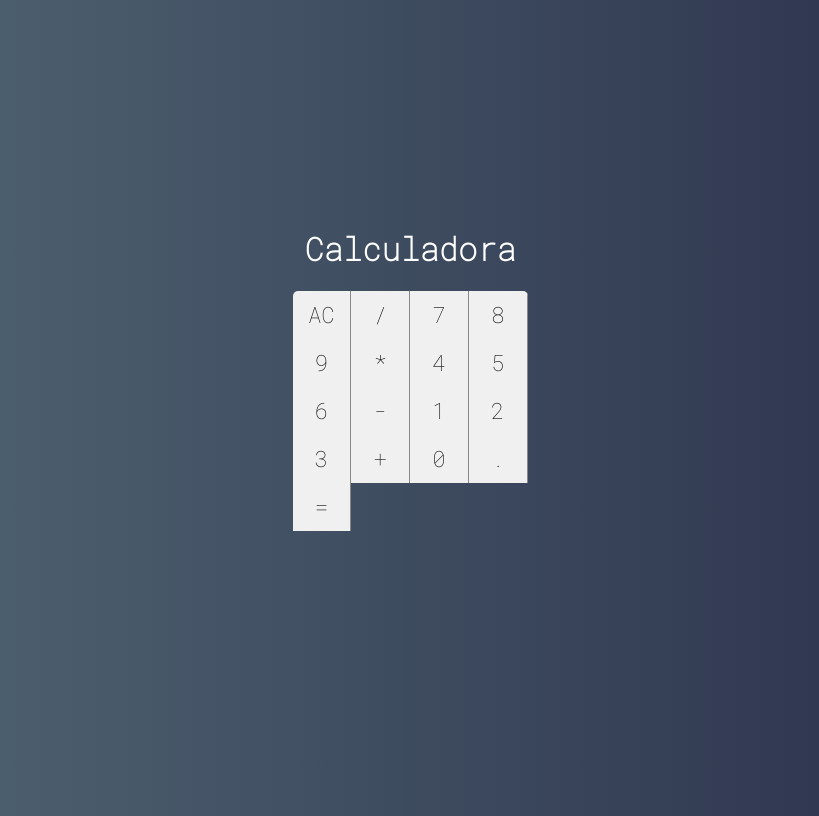
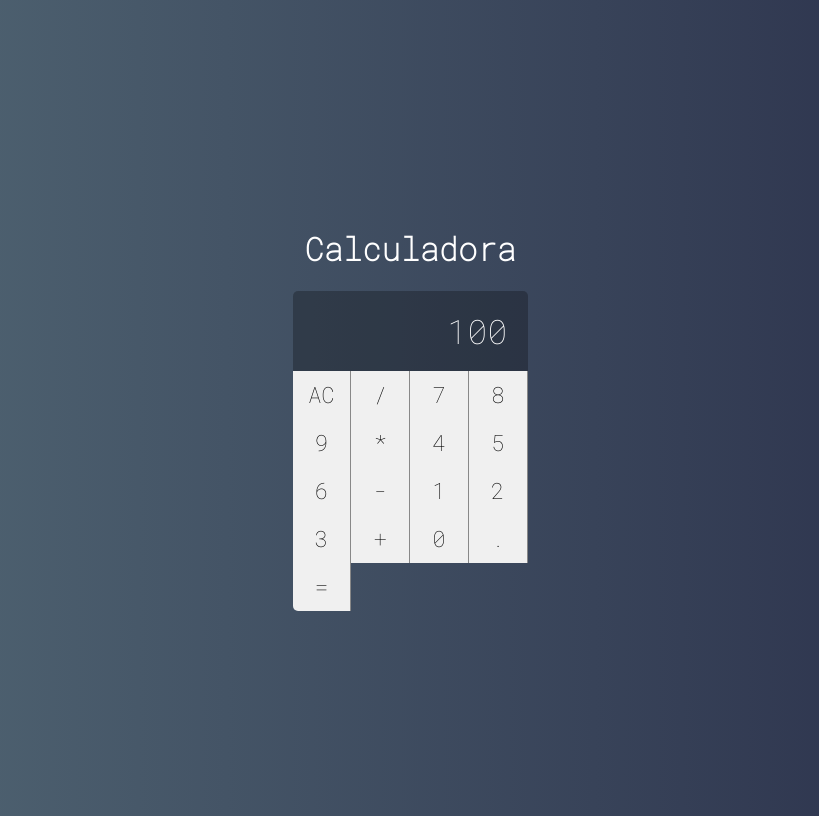
Before and after one commit to Jmar33/Projeto-Calculadora-React, a React (Create React App) app in the folder calculadora/: page / in a window 1280 px wide. Shown: the whole page, without its empty margins (230-1049 px from the left). Built offline with nearby package versions, Linux system fonts and the light colour scheme.

Commit message:
Criando componente Display

```diff
--- /dev/null
+++ b/calculadora/src/components/Display.css
@@ -0,0 +1,11 @@
+.display{
+    grid-column: span 4;
+    background-color: #0004;
+
+    display: flex;
+    justify-content: flex-end;
+    align-items: center;
+    padding: 20px;
+    font-size: 2.1em;
+    overflow: hidden;
+}
--- /dev/null
+++ b/calculadora/src/components/Display.jsx
@@ -0,0 +1,5 @@
+import React from 'react'
+import './Display.css'
+
+export default props =>
+    <div className='display'>{props.value}</div>
--- a/calculadora/src/main/Calculator.css
+++ b/calculadora/src/main/Calculator.css
@@ -6,6 +6,6 @@
 
     display: grid;
     grid-template-columns: repeat(4, 25%);
-    grid-template-rows: 48px 48px 48px 48px 48px;
+    grid-template-rows: 1fr 48px 48px 48px 48px 48px;
 
 }
--- a/calculadora/src/main/Calculator.jsx
+++ b/calculadora/src/main/Calculator.jsx
@@ -2,12 +2,14 @@
 import './Calculator.css'
 
 import Button from '../components/Button'
+import Display from '../components/Display'
 
 export default class Calculator extends Component{
     render(){
         return(
             // Em JSX ao invés da propriedade class do HTML , usamos className
             <div className='calculator'>
+                <Display value={100}/>
                 <Button label="AC"/>
                 <Button label="/"/>
                 <Button label="7"/>
```
